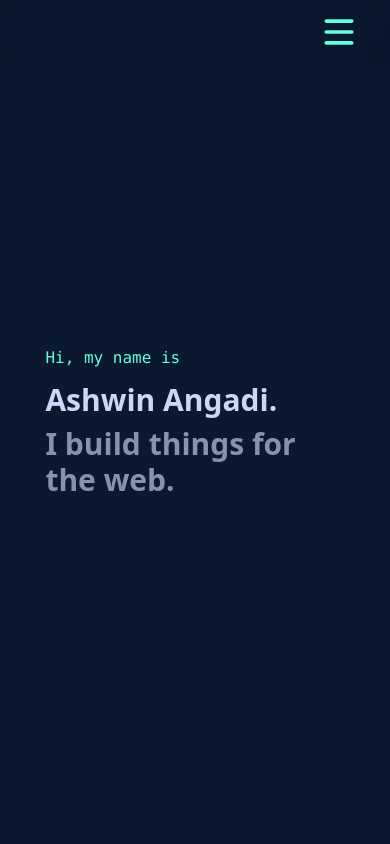
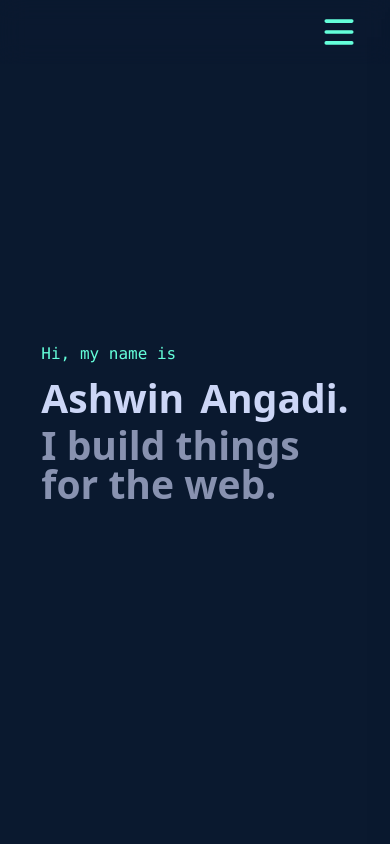
Before and after one commit to ashwinangadi/My-Portfolio, a React (Vite) app: page / in a window 390 px wide. Shown: the top 844 px of the page. Built offline with nearby package versions, Linux system fonts and the light colour scheme.

Commit message:
name update

```diff
--- a/src/Component/Name.jsx
+++ b/src/Component/Name.jsx
@@ -9,10 +9,13 @@ export const Name = () => {
                     <h1>Hi, my name is</h1>
                 </div>
                 <div  >
-                    <h2 className=" text-3xl md:text-7xl font-sans text-lightest-slate font-bold ">Ashwin Angadi.</h2>
+                    <h2 className=" text-[clamp(30px,10vw,72px)] leading-none flex flex-nowrap gap-4 font-sans text-lightest-slate font-bold ">
+                        <span>Ashwin</span>
+                        <span> Angadi.</span>
+                        </h2>
                 </div>
                 <div>
-                    <h3 className="text-3xl md:text-7xl font-sans text-slate font-bold mt-2">I build things for the web.</h3>
+                    <h3 className="text-[clamp(30px,10vw,72px)] leading-none font-sans text-slate font-bold mt-2">I build things for the web.</h3>
                 </div>
             </div>
         </section>
```
